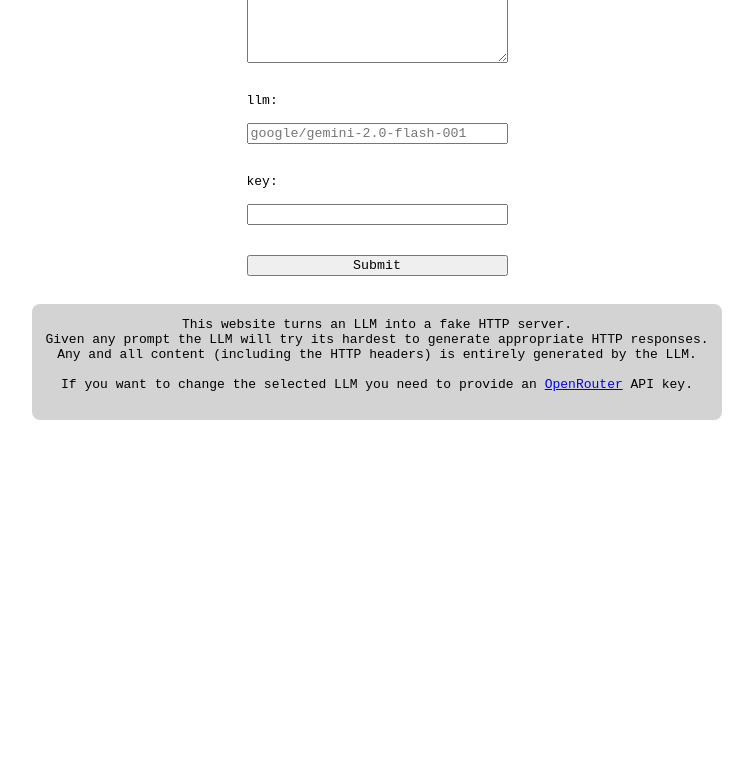
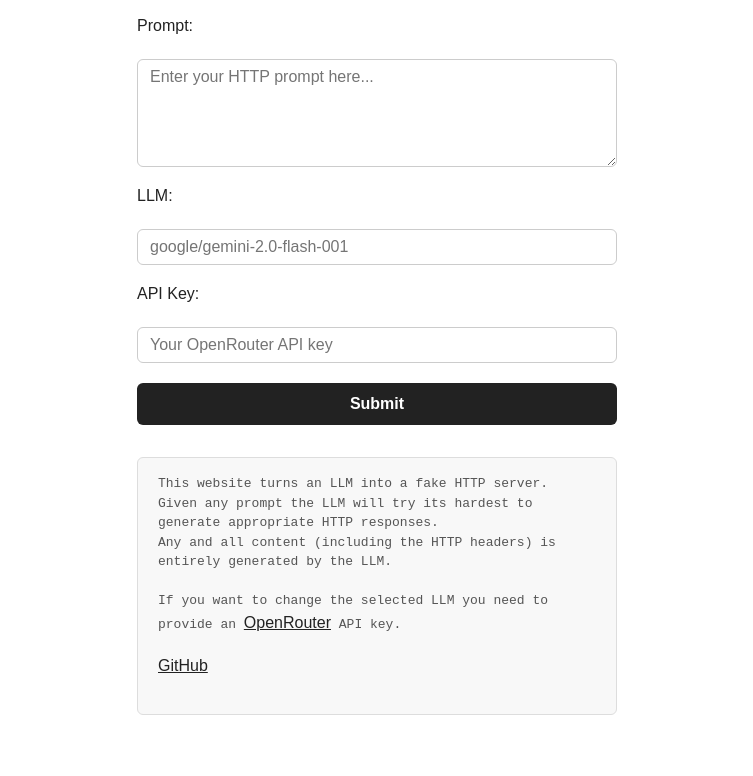
Before and after one commit to Gaunsessa/vibehttp, a website: page public/index.html in a window 1280 px wide. Shown: the part 121-897 px from the top of the page, without its empty margins (263-1016 px from the left). Before the commit the page ends 800 px from the top, so only its background shows below. Drawn offline with Linux system fonts and the light colour scheme.

Commit message:
feat: cleaned up site

```diff
--- a/public/index.html
+++ b/public/index.html
@@ -1,60 +1,129 @@
 <!DOCTYPE html>
 <html lang="en">
 <head>
-   <meta charset="UTF-8">
-   <meta name="viewport" content="width=device-width, initial-scale=1.0">
+   <meta charset="UTF-8" />
+   <meta name="viewport" content="width=device-width, initial-scale=1" />
    <title>Vibe HTTP</title>
+   <style>
+      /* Minimal white theme */
+      * {
+         box-sizing: border-box;
+         font-family: Arial, Helvetica, sans-serif;
+      }
+      body {
+         margin: 0;
+         background: #fff;
+         color: #222;
+         display: flex;
+         flex-direction: column;
+         align-items: center;
+         padding: 3rem 1rem;
+         min-height: 100vh;
+      }
+
+      h1 {
+         font-weight: 600;
+         font-size: 2rem;
+         margin-bottom: 2rem;
+      }
+
+      form {
+         width: 100%;
+         max-width: 480px;
+         display: flex;
+         flex-direction: column;
+         gap: 1.25rem;
+      }
+
+      label {
+         font-weight: 500;
+         font-size: 1rem;
+         margin-bottom: 0.25rem;
+      }
+
+      textarea,
+      input[type="text"] {
+         width: 100%;
+         padding: 0.5rem 0.75rem;
+         border: 1.5px solid #ccc;
+         border-radius: 6px;
+         font-size: 1rem;
+         font-family: inherit;
+         resize: vertical;
+         transition: border-color 0.25s ease;
+      }
+
+      textarea:focus,
+      input[type="text"]:focus {
+         outline: none;
+         border-color: #333;
+      }
+
+      input[type="submit"] {
+         padding: 0.75rem 1rem;
+         font-size: 1rem;
+         font-weight: 600;
+         border: none;
+         border-radius: 6px;
+         background-color: #222;
+         color: white;
+         cursor: pointer;
+         transition: background-color 0.25s ease;
+      }
+
+      input[type="submit"]:hover {
+         background-color: #444;
+      }
+
+      pre {
+         max-width: 480px;
+         width: 100%;
+         background: #f8f8f8;
+         padding: 1rem 1.25rem;
+         border-radius: 6px;
+         border: 1px solid #ddd;
+         color: #555;
+         font-family: monospace;
+         line-height: 1.5;
+         margin-top: 2rem;
+         white-space: pre-wrap;
+         word-wrap: break-word;
+         text-align: left;
+      }
+
+      a {
+         color: #222;
+         text-decoration: underline;
+         font-weight: 500;
+      }
+      a:hover {
+         color: #555;
+      }
+   </style>
 </head>
 <body>
    <h1>Vibe HTTP</h1>
    <form action="/create" method="POST">
-      <label for="prompt">prompt:</label><br>
-      <textarea id="prompt" name="prompt" rows="5" cols="30" required></textarea>
-      <br><br>
+      <label for="prompt">Prompt:</label>
+      <textarea id="prompt" name="prompt" rows="5" required placeholder="Enter your HTTP prompt here..."></textarea>
 
-      <label for="llm">llm:</label><br>
-      <input type="text" id="llm" name="llm" placeholder="google/gemini-2.0-flash-001">
-      <br><br>
+      <label for="llm">LLM:</label>
+      <input type="text" id="llm" name="llm" placeholder="google/gemini-2.0-flash-001" />
 
-      <label for="key">key:</label><br>
-      <input type="text" id="key" name="key">
-      <br><br>
+      <label for="key">API Key:</label>
+      <input type="text" id="key" name="key" placeholder="Your OpenRouter API key" />
 
-      <input type="submit" value="Submit">
+      <input type="submit" value="Submit" />
    </form>
-   <br>
+
    <pre>
 This website turns an LLM into a fake HTTP server.
 Given any prompt the LLM will try its hardest to generate appropriate HTTP responses.
 Any and all content (including the HTTP headers) is entirely generated by the LLM.
 
 If you want to change the selected LLM you need to provide an <a href="https://openrouter.ai/">OpenRouter</a> API key.
+
+<a href="https://github.com/Gaunsessa/vibehttp">GitHub</a>
    </pre>
-   <style type="text/css">
-      * {
-         font-family: monospace;
-      }
-
-      body {
-         display: flex;
-         flex-direction: column;
-
-         justify-content: center;
-         text-align: center;
-         place-items: center;
-      }
-
-      form {
-         display: flex;
-         flex-direction: column;
-         text-align: left;
-      }
-
-      pre {
-         padding: 1em;
-         border-radius: 8px;
-         background-color: lightgray;
-      }
-   </style>
 </body>
 </html>
```
